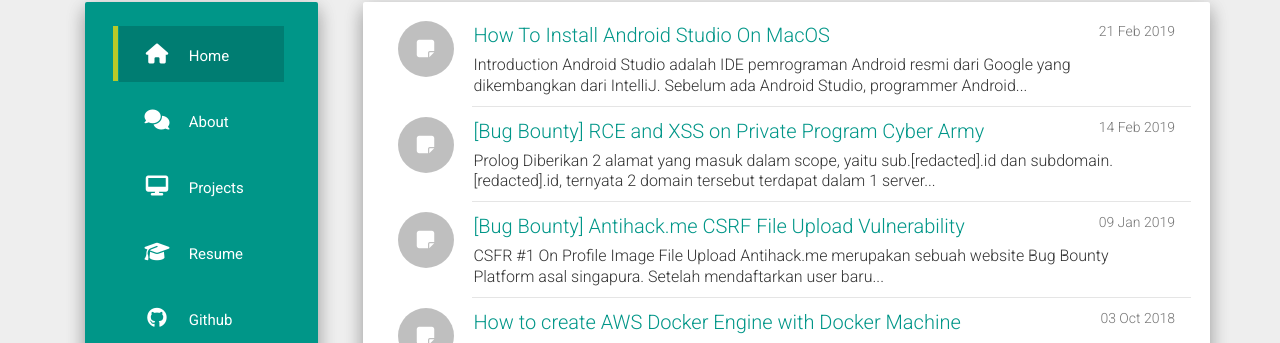
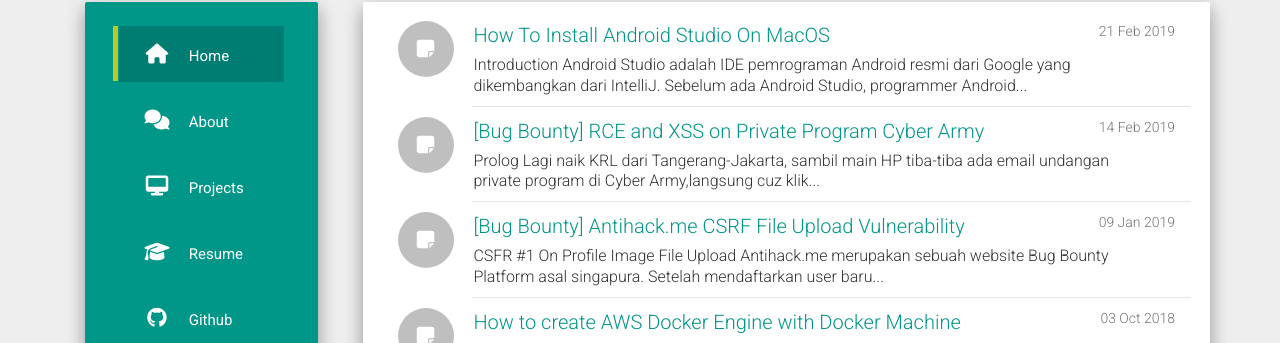
Before and after one commit to zetc0de/zetc0de.github.io, a Jekyll site: the page built from index.html, in a window 1280 px wide. Shown: the part 206-549 px from the top of the page. Built offline with Jekyll 4.4.1, drawn with Linux system fonts in a browser that asks for light colours; nearby versions of some CDN libraries; the list of posts is cut into pages by our own code.

Commit message:
RCE and XSS

```diff
--- a/_posts/2019-02-14-RCE-and-XSS-on-Private-Program-Cyber-Army.md
+++ b/_posts/2019-02-14-RCE-and-XSS-on-Private-Program-Cyber-Army.md
@@ -6,7 +6,7 @@
 ---
 
 ### <b>Prolog</b>
-Diberikan 2 alamat yang masuk dalam scope, yaitu  sub.[redacted].id dan subdomain.[redacted].id, ternyata 2 domain tersebut terdapat dalam 1 server dengan aplikasi yang serupa, jadi total ada 6 vuln yang saya temukan.
+Lagi naik KRL dari Tangerang-Jakarta, sambil main HP tiba-tiba ada email undangan private program di [Cyber Army](https://www.cyberarmy.id/),langsung cuz klik terima. Malamnya gw lihat detail programnya, disana diberikan 2 alamat yang masuk dalam scope, yaitu  sub.[redacted].id dan subdomain.[redacted].id, ternyata 2 domain tersebut terdapat dalam 1 server dengan aplikasi yang serupa, jadi total ada 6 vuln yang saya temukan.
 - 4 XSS
 - 2 RCE
 
```
